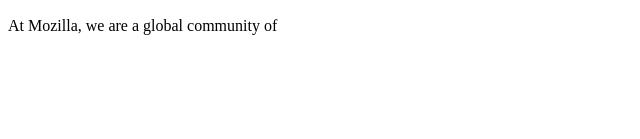
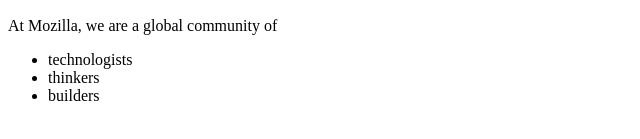
Before and after one commit to PJMantoss/codersrank-practice, a website: page index.html in a window 1280 px wide. Shown: the part 401-540 px from the top of the page, without its empty margins (0-640 px from the left). Drawn offline with Linux system fonts and the light colour scheme.

Commit message:
add list

```diff
--- a/index.html
+++ b/index.html
@@ -10,5 +10,11 @@
 
     <p>At Mozilla, we are a global community of</p>
 
+    <ul>
+      <li>technologists</li>
+      <li>thinkers</li>
+      <li>builders</li>
+   </ul>
+
   </body>
 </html>
```
